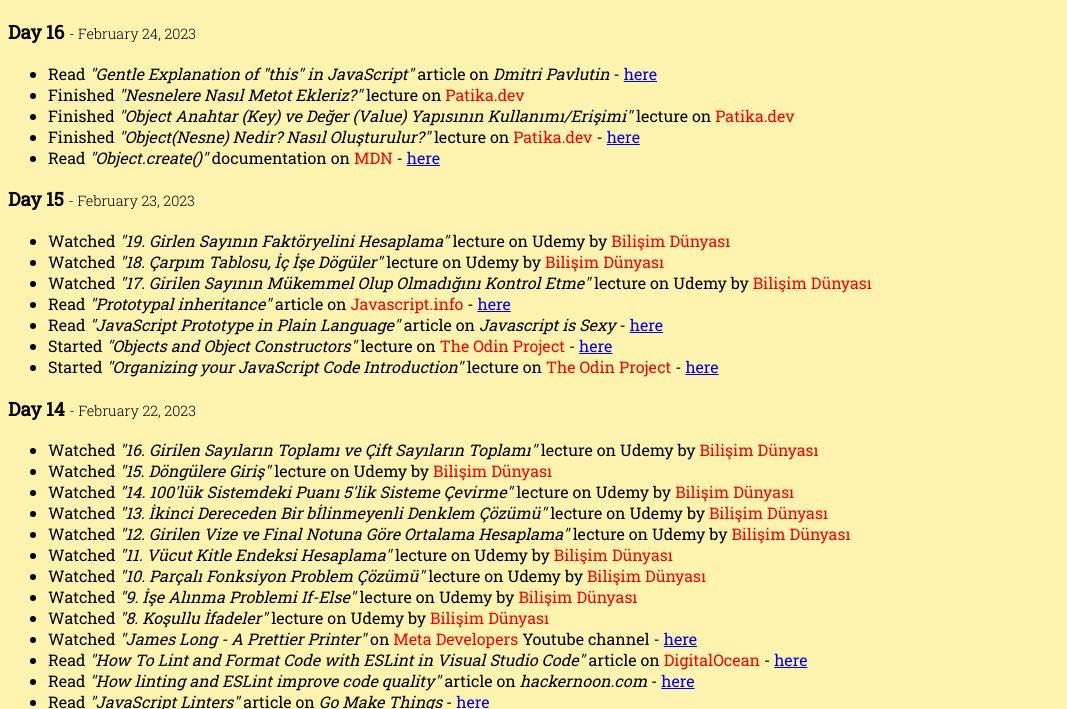
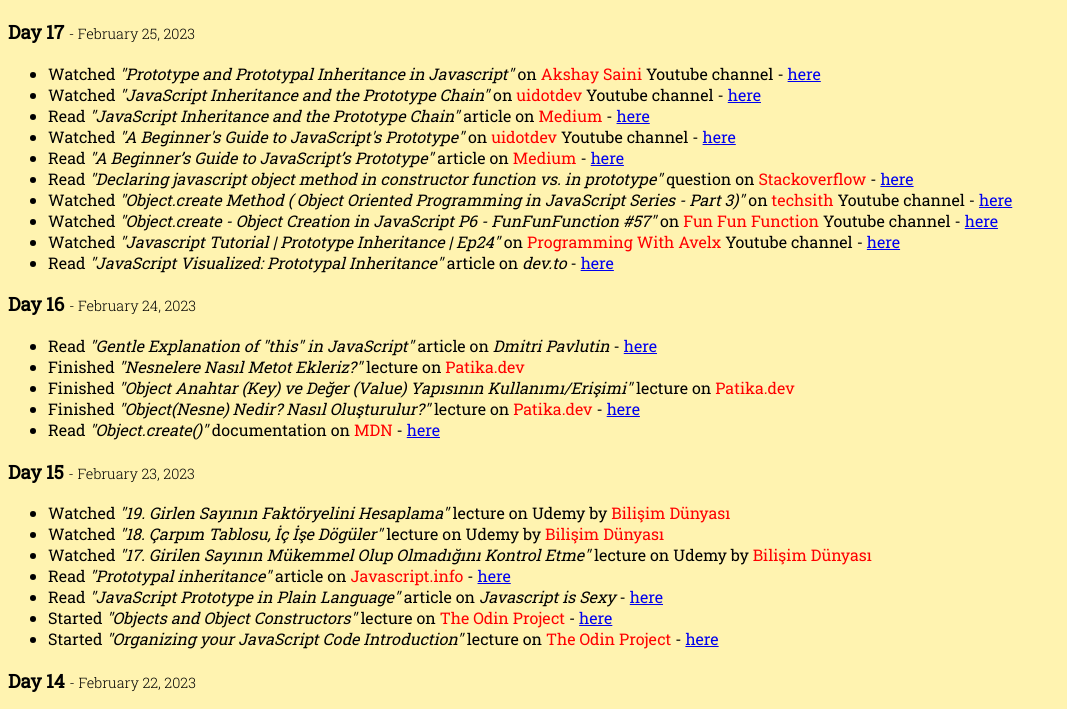
Before and after one commit to ersinisgor/everyday-coding, a website: page index.html in a window 1280 px wide. Shown: the part 67-776 px from the top of the page, without its empty margins (0-1067 px from the left). Drawn offline with Linux system fonts and the light colour scheme.

Commit message:
Add day 17

```diff
--- a/index.html
+++ b/index.html
@@ -42,6 +42,25 @@
   <body>
     <main>
       <h1>Everyday Coding Summarize</h1>
+
+      <!-- Day 17-->
+      <div class="day17">
+        <h3>Day 17 <span class="date"> - February 25, 2023</span></h3>
+        <p class="list">
+          <ul>
+            <li>Watched <em>"Prototype and Prototypal Inheritance in Javascript" </em> on <span>Akshay Saini</span> Youtube channel - <a href="https://www.youtube.com/watch?v=wstwjQ1yqWQ" target="_blank">here</a> </li>
+            <li>Watched <em>"JavaScript Inheritance and the Prototype Chain" </em> on <span>uidotdev</span> Youtube channel - <a href="https://www.youtube.com/watch?v=MiKdRJc4ooE&t=1s" target="_blank">here</a> </li>
+            <li>Read <em>"JavaScript Inheritance and the Prototype Chain" </em> article on <span>Medium</span> - <a href="https://medium.com/free-code-camp/javascript-inheritance-and-the-prototype-chain-d4298619bdae" target="_blank">here</a> </li>
+            <li>Watched <em>"A Beginner's Guide to JavaScript's Prototype" </em> on <span>uidotdev</span> Youtube channel - <a href="https://www.youtube.com/watch?v=XskMWBXNbp0" target="_blank">here</a> </li>
+            <li>Read <em>"A Beginner’s Guide to JavaScript’s Prototype" </em> article on <span>Medium</span> - <a href="https://medium.com/free-code-camp/a-beginners-guide-to-javascript-s-prototype-9c049fe7b34" target="_blank">here</a> </li>
+            <li>Read <em>"Declaring javascript object method in constructor function vs. in prototype" </em> question on <span>Stackoverflow</span> - <a href="https://stackoverflow.com/questions/9772307/declaring-javascript-object-method-in-constructor-function-vs-in-prototype/9772864#9772864" target="_blank">here</a> </li>
+            <li>Watched <em>"Object.create Method ( Object Oriented Programming in JavaScript Series - Part 3)" </em> on <span>techsith</span> Youtube channel - <a href="https://www.youtube.com/watch?v=MACDGu96wrA" target="_blank">here</a> </li>
+            <li>Watched <em>"Object.create - Object Creation in JavaScript P6 - FunFunFunction #57" </em> on <span>Fun Fun Function</span> Youtube channel - <a href="https://www.youtube.com/watch?v=CDFN1VatiJA" target="_blank">here</a> </li>
+            <li>Watched <em>"Javascript Tutorial | Prototype Inheritance | Ep24" </em> on <span>Programming With Avelx</span> Youtube channel - <a href="https://www.youtube.com/watch?v=sOrtAjyk4lQ" target="_blank">here</a> </li>
+            <li>Read <em>"JavaScript Visualized: Prototypal Inheritance" </em> article on <em>dev.to</em> - <a href="https://dev.to/lydiahallie/javascript-visualized-prototypal-inheritance-47co" target="_blank">here</a> </li>
+          </ul>
+        </p>
+      </div>
 
       <!-- Day 16-->
       <div class="day16">
```
